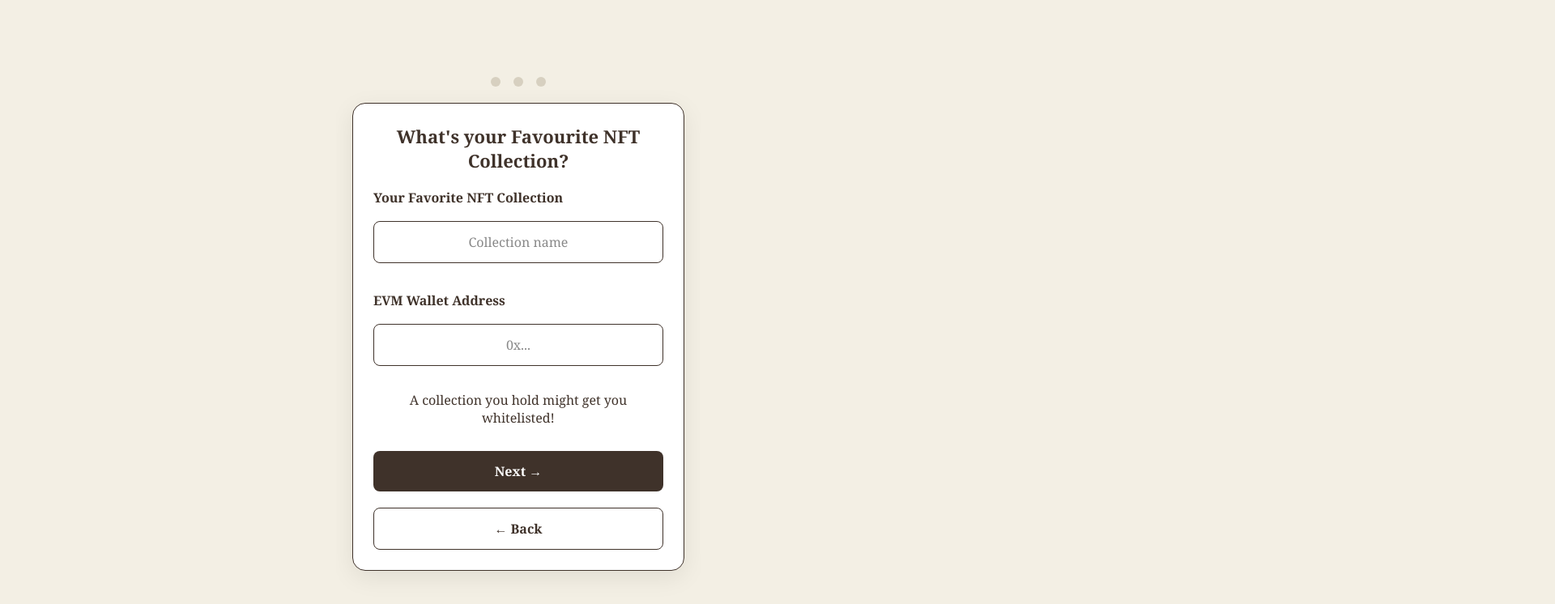
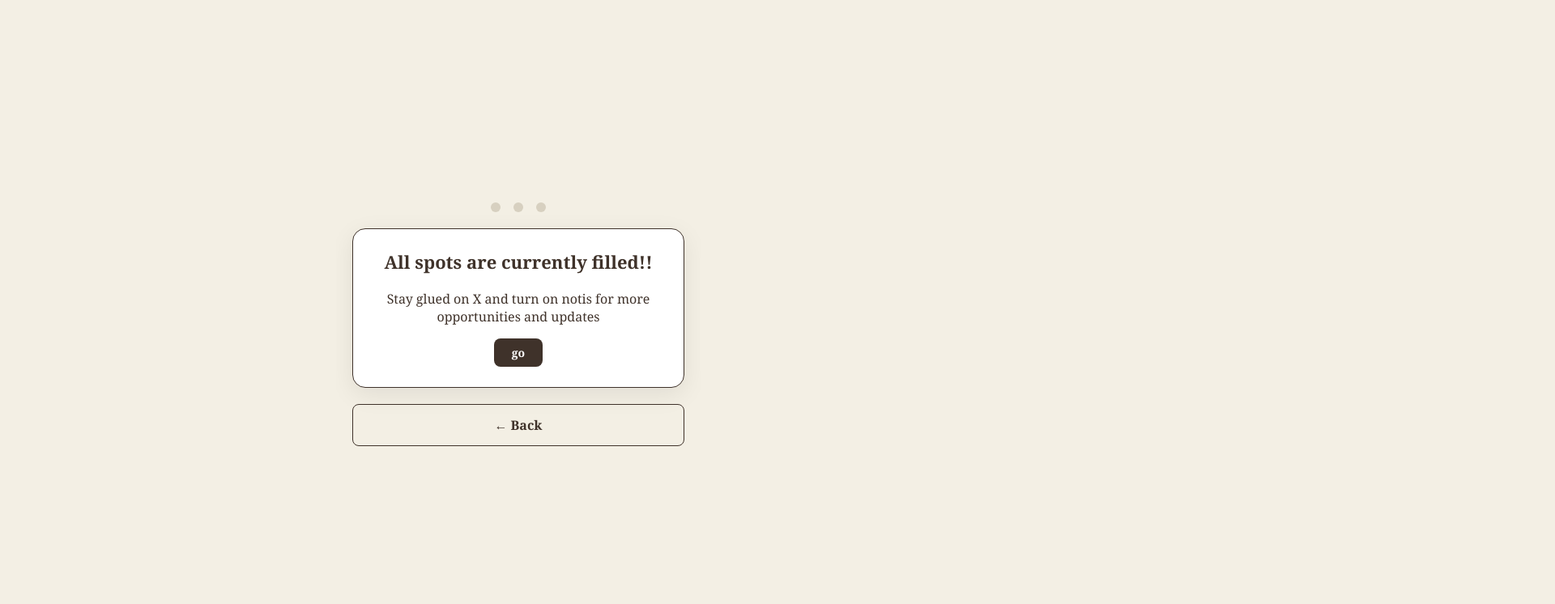
Before and after one commit to bellosulton74-prog/Tuffpaws-, a plain HTML site: page index.html in a window 1280 px wide. Both pictures are taken after a click on the button "Join Cult 🦴". Shown: the top 746 px of the page at 81% size, 1920 px wide, since content can reach past the window. Drawn offline with Linux system fonts and the light colour scheme.

Commit message:
Update index.html

```diff
--- a/index.html
+++ b/index.html
@@ -404,23 +404,10 @@ And we are making it fun!</div>
           <div class="progress-step"></div>
         </div>
         <div class="card">
-          <h3>What's your Favourite NFT Collection?</h3>
-
-          <div style="margin-bottom: 20px;">
-            <label for="favorite_collection" style="display: block; text-align: left; margin-bottom: 8px; font-weight: bold;">Your Favorite NFT Collection</label>
-            <input type="text" id="favorite_collection" placeholder="Collection name">
-
-          </div>
-
-          <div style="margin-bottom: 20px;">
-            <label for="evm_address" style="display: block; text-align: left; margin-bottom: 8px; font-weight: bold;">EVM Wallet Address</label>
-            <input type="text" id="evm_address" placeholder="0x...">
-            <p>A collection you hold might get you whitelisted!</p>
-
-          </div>
-
-
-          <button class="next-button" data-next="tasks">Next →</button>
+          <h3>All spots are currently filled!!</h3>
+            <p> Stay glued on X and turn on notis for more opportunities and updates</p>
+    <a href="https://x.com/tuffpaws" target="_blank" rel="noopener noreferrer"><button class="task-button">go </button></a>
+        </div>
           <button class="back-button" data-prev="welcome">← Back</button>
         </div>
       </div>
```
